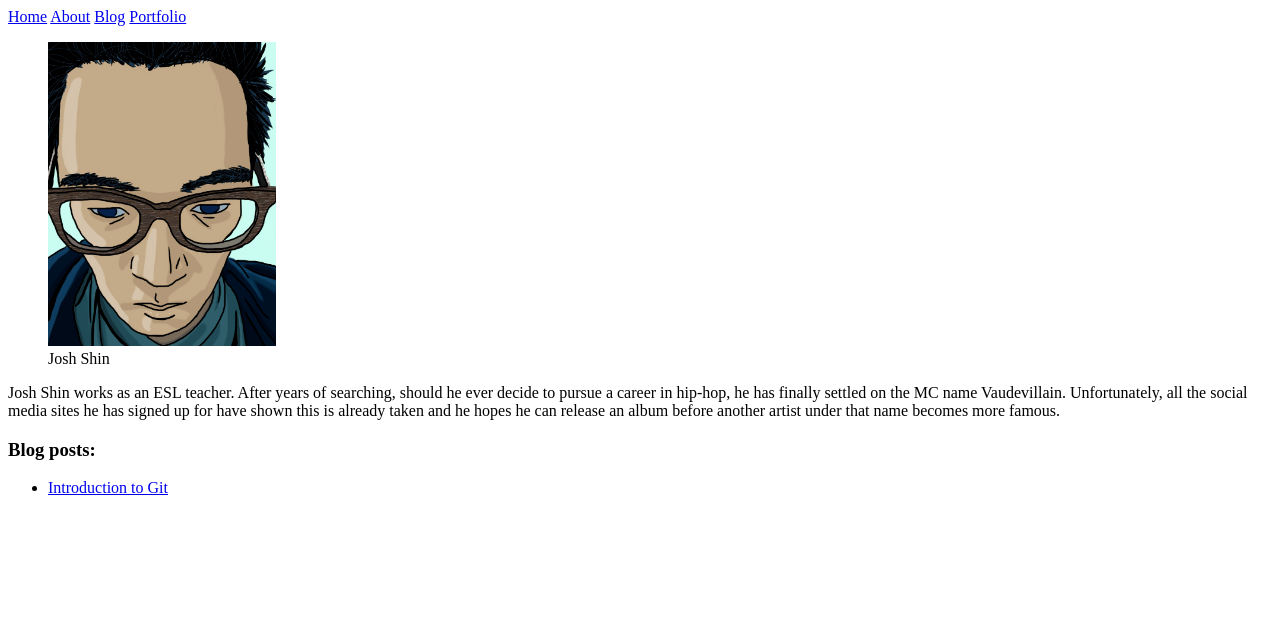
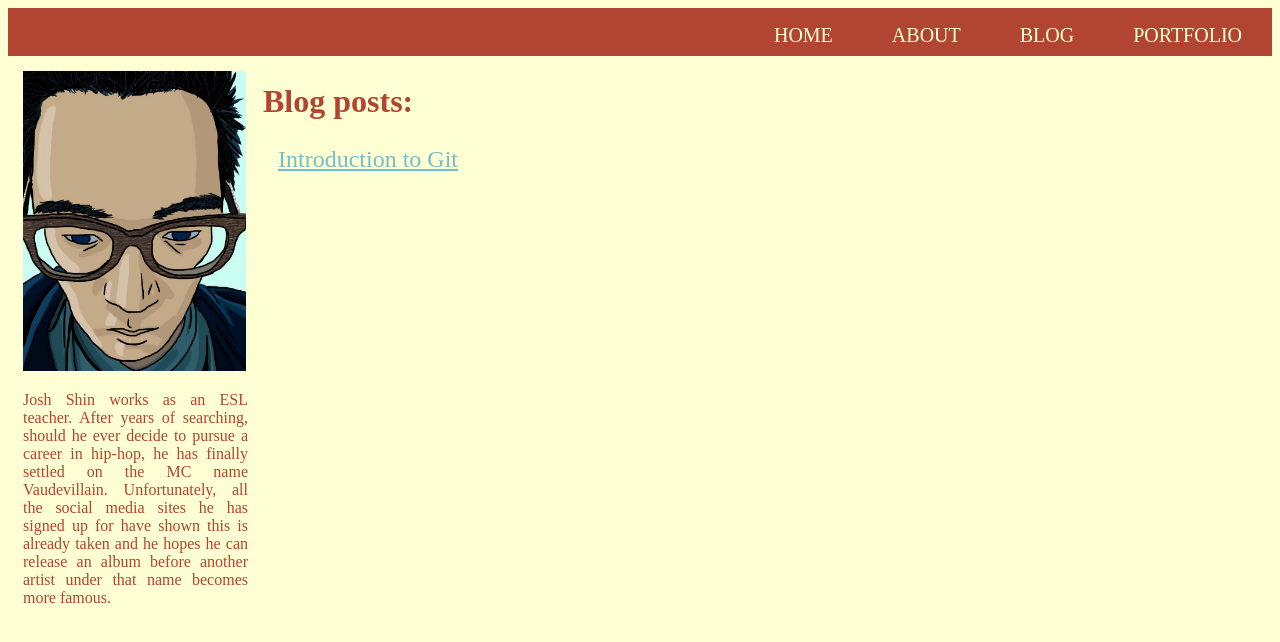
Before and after one commit to jjshin85/jjshin85.github.io, a plain HTML site: page index.html in a window 1280 px wide. Drawn offline with Linux system fonts and the light colour scheme.

Commit message:
update index.html, update stylesheets/default.css

```diff
--- a/index.html
+++ b/index.html
@@ -1,28 +1,30 @@
 <!DOCTYPE HTML>
+  <html>
     <Head>
       <title>Josh Shin - Home</title>
+      <link rel="stylesheet" type="text/css" href="./stylesheets/default.css">
     </Head>
-  <html>
-  <nav>
-    <a href="./index.html">Home</a>
-    <a href="./about.html">About</a>
-    <a href="./blog/blog-template.html">Blog</a>
-    <a href="https://www.behance.net/jjshin85">Portfolio</a>
-  </nav>
-  <article>
+    <div id="nav_bar">
+      <ul>
+        <li><a class="nav_link" href="./index.html">HOME</a></li>
+        <li><a class="nav_link" href="./about.html">ABOUT</a></li>
+        <li><a class="nav_link" href="./blog/blog-template.html">BLOG</a></li>
+        <li><a class="nav_link" href="https://www.behance.net/jjshin85">PORTFOLIO</a></li>
+      </ul>
+    </div>
+    <article id="bio">
       <figure>
-      <img src="./imgs/myhead.jpg" alt="Josh Shin" style="width:228px;height:304px;">
-      <figcaption>Josh Shin</figcaption>
+        <img src="./imgs/myhead.jpg" alt="Josh Shin" style="width:223px;height:300px;">
       </figure>
       <p>
         Josh Shin works as an ESL teacher. After years of searching, should he ever decide to pursue a career in hip-hop, he has finally settled on the MC name  Vaudevillain. Unfortunately, all the social media sites he has signed up for have shown this is already taken and he hopes he can release an album before another artist under that name becomes more famous.
       </p>
     </article>
-  <article>
+    <article id="blog_posts">
       <p>
-      <h3>Blog posts:</h3>
+        <h1>Blog posts:</h1>
       </p>
-    <ul>
+      <ul id="bpost_titles">
         <li><a href="./blog/git.html">Introduction to Git</a>
       </ul>
     </article>
--- /dev/null
+++ b/stylesheets/default.css
@@ -0,0 +1,82 @@
+html {
+  background-color: #FFFFD4;
+  font-family: Futura;
+}
+
+#nav_bar {
+  background-color: #B24432;
+  width: 100%;
+  height: 2.25em;
+  text-align: right;
+  display: inline-block;
+  vertical-align: middle;
+  padding-bottom: .75em;
+}
+#nav_bar li {
+  margin: 10px;
+  margin-right: 15px;
+}
+
+a.nav_link {
+  font-size: 1.25em;
+  text-decoration: none;
+  color: #FFFFD4;
+}
+a.nav_link:visited {
+  color: #FFFFD4;
+}
+
+#bio {
+    width: 225px;
+    float: left;
+    margin-left: 15px;
+    text-align: justify;
+    padding-right: 15px;
+}
+
+#blog_posts{
+  margin-left: 20px;
+
+}
+
+#bpost_titles{
+  font-size: 1.5em;
+}
+
+figure {
+    margin-top: 15px;
+    margin-left: 0;
+
+}
+
+ul {
+  list-style-type: none;
+}
+
+li {
+
+  display: inline;
+  margin: auto;
+  text-align: center;
+  vertical-align: center;
+  padding: 15px;
+
+}
+
+
+a {
+    color: #74BDCC;
+}
+
+a:visited {
+    color: #5F374A;
+}
+
+p{
+  color: #B24432;
+}
+
+h1 {
+  color: #B24432;
+  font-size: 2em;
+}
```
Lines whose indentation alone changed are shown as unchanged.
